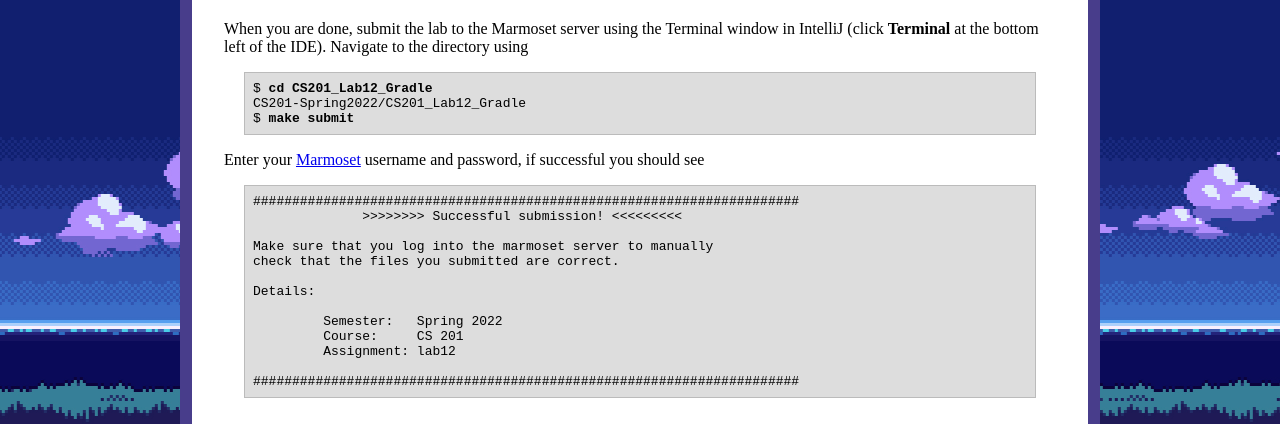
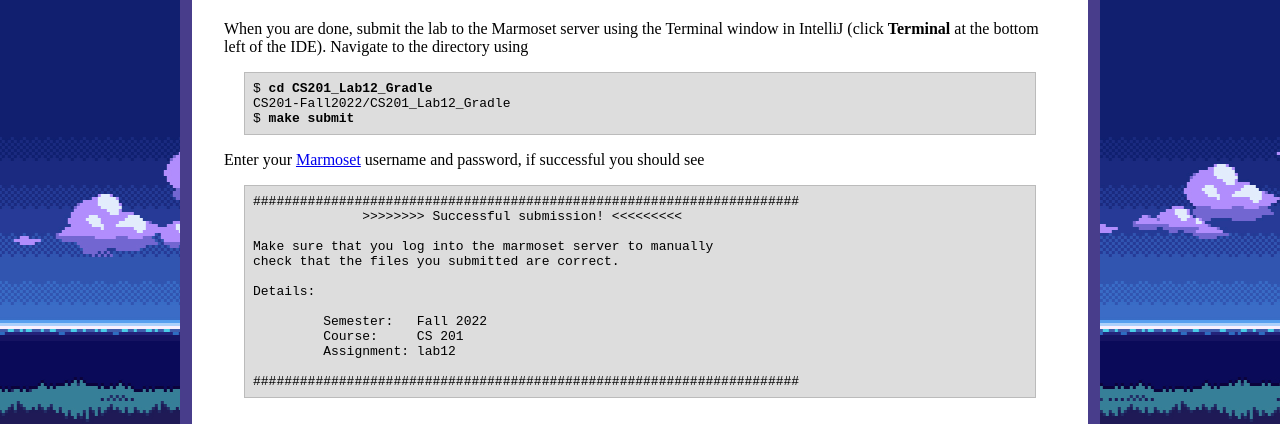
Before and after one commit to ycpcs/cs201-fall2022-102, a Jekyll site: the page built from labs/lab12.md, in a window 1280 px wide and 900 px high, scrolled down 789 px. Shown: the part 418-842 px from the top of the window. Built offline with Jekyll 4.4.1, drawn with Linux system fonts in a browser that asks for light colours; some of the changed text lies outside the part shown.

Commit message:
updated labs 12 & 13

```diff
--- a/labs/lab12.md
+++ b/labs/lab12.md
@@ -5,7 +5,7 @@ title: "Lab 12: Functors"
 
 ## Getting Started
 
-Download [CS201\_Lab12\_Gradle.zip](CS201_Lab12_Gradle.zip). Copy and extract the zip file into your **CS201-Spring2022** directory. Import it into your **CS201-Spring2022** IntelliJ project using
+Download [CS201\_Lab12\_Gradle.zip](CS201_Lab12_Gradle.zip). Copy and extract the zip file into your **CS201-Fall2022** directory. Import it into your **CS201-Fall2022** IntelliJ project using
 
 > **File&rarr;New&rarr;Module from Existing Sources...**
 
@@ -65,7 +65,7 @@ When you are done, submit the lab to the Marmoset server using the Terminal wind
 
 <pre>
 $ <b>cd CS201_Lab12_Gradle</b>
-CS201-Spring2022/CS201_Lab12_Gradle
+CS201-Fall2022/CS201_Lab12_Gradle
 $ <b>make submit</b>
 </pre>
 
@@ -80,7 +80,7 @@ check that the files you submitted are correct.
 
 Details:
 
-         Semester:   Spring 2022
+         Semester:   Fall 2022
          Course:     CS 201
          Assignment: lab12
 
```
Also changed, not shown: labs/lab13.md (+3 -3 lines), 2 other files.
